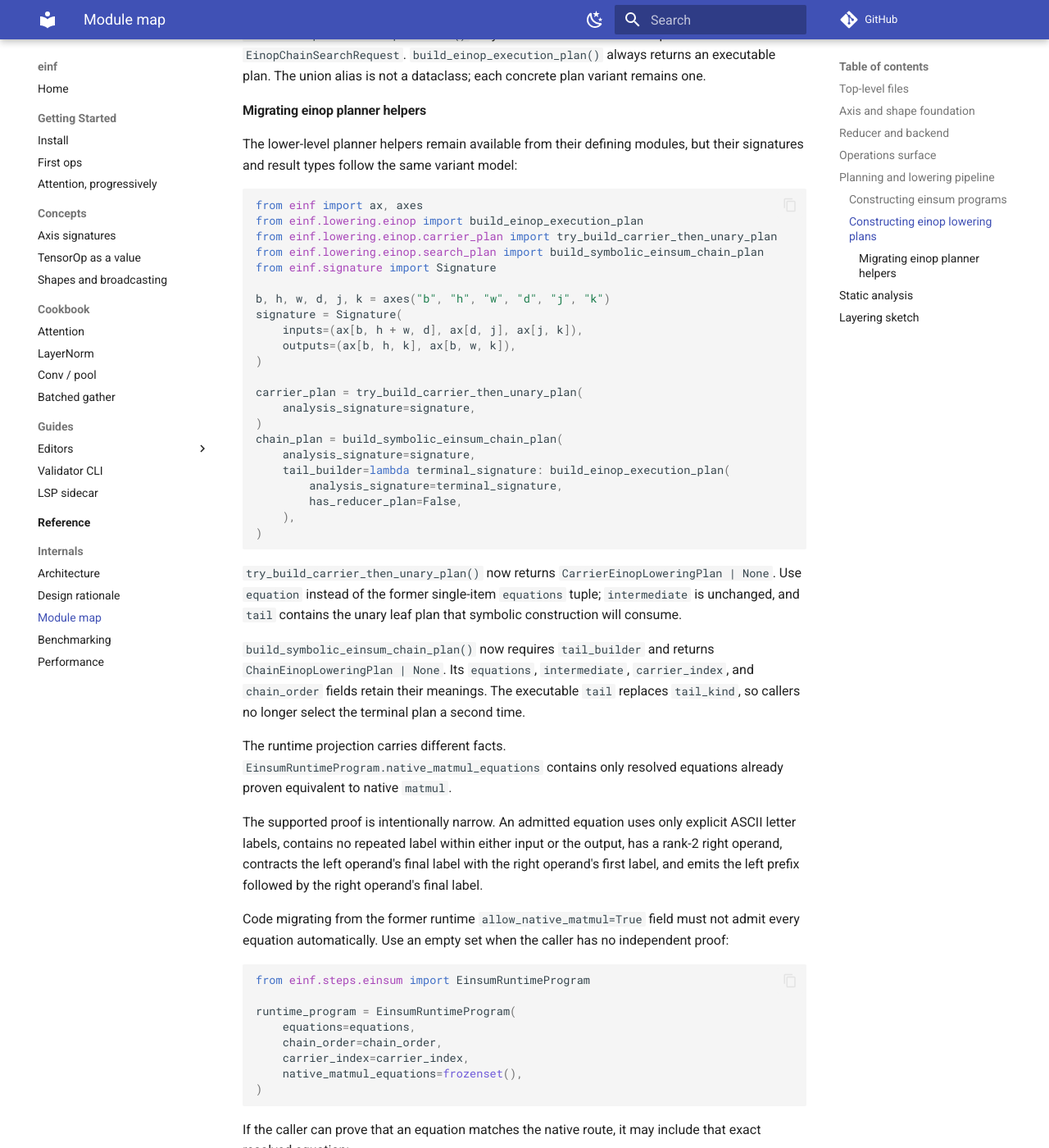
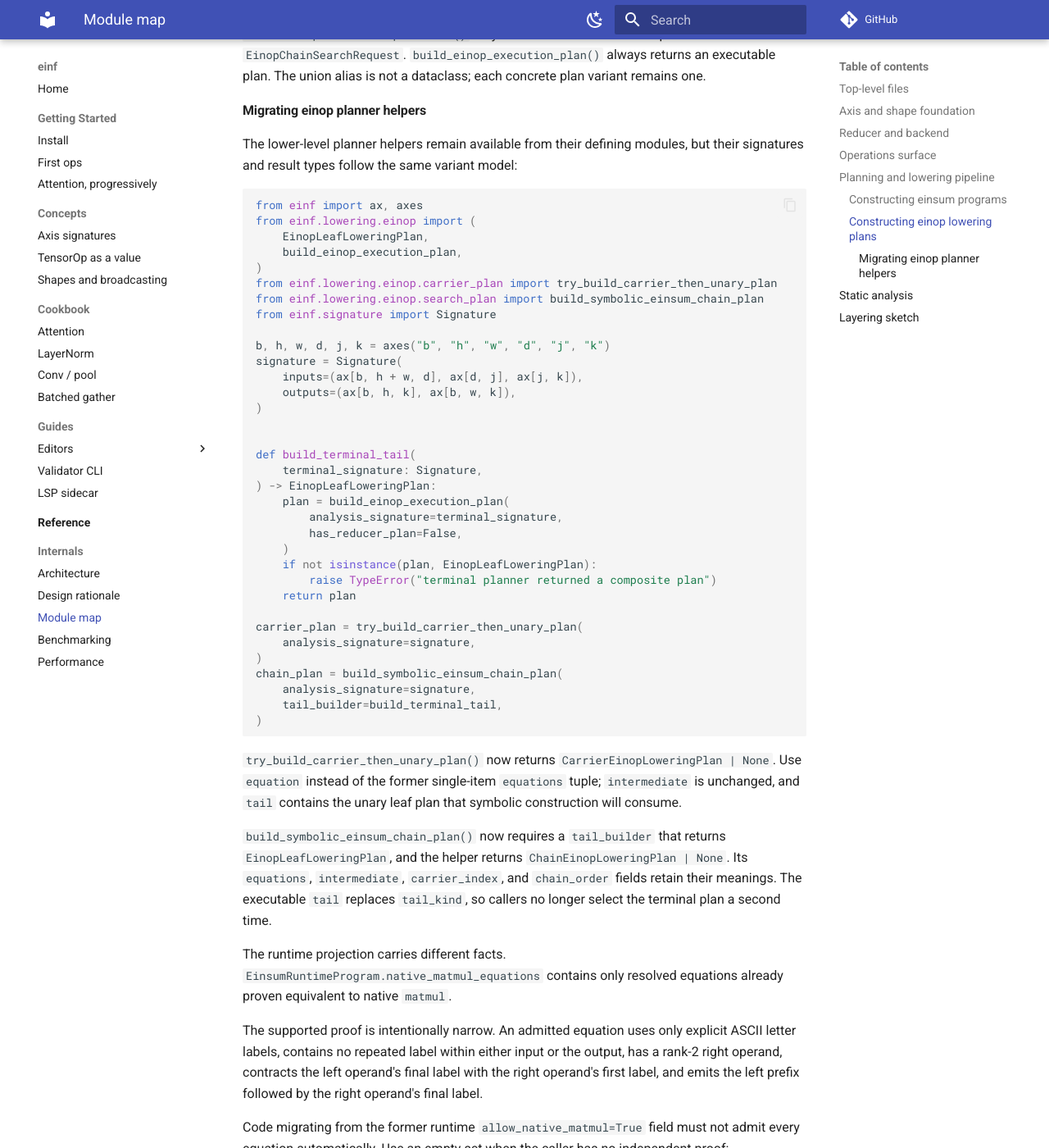
Before and after one commit to isty2e/einf, an MkDocs documentation site: the page built from docs/internals/module-map.md, in a window 1280 px wide and 1400 px high, scrolled down 5119 px. Shown: the whole window at 82% size. Built offline with MkDocs 1.6.1 and Material for MkDocs 9.7.7, drawn with Linux system fonts in a browser that asks for light colours; comment, search, counter and statistics services are not loaded.

Commit message:
fix(lowering): align leaf tail authority

````diff
--- a/docs/internals/module-map.md
+++ b/docs/internals/module-map.md
@@ -238,7 +238,10 @@ but their signatures and result types follow the same variant model:
 
 ```python
 from einf import ax, axes
-from einf.lowering.einop import build_einop_execution_plan
+from einf.lowering.einop import (
+    EinopLeafLoweringPlan,
+    build_einop_execution_plan,
+)
 from einf.lowering.einop.carrier_plan import try_build_carrier_then_unary_plan
 from einf.lowering.einop.search_plan import build_symbolic_einsum_chain_plan
 from einf.signature import Signature
@@ -249,15 +252,24 @@ signature = Signature(
     outputs=(ax[b, h, k], ax[b, w, k]),
 )
 
+
+def build_terminal_tail(
+    terminal_signature: Signature,
+) -> EinopLeafLoweringPlan:
+    plan = build_einop_execution_plan(
+        analysis_signature=terminal_signature,
+        has_reducer_plan=False,
+    )
+    if not isinstance(plan, EinopLeafLoweringPlan):
+        raise TypeError("terminal planner returned a composite plan")
+    return plan
+
 carrier_plan = try_build_carrier_then_unary_plan(
     analysis_signature=signature,
 )
 chain_plan = build_symbolic_einsum_chain_plan(
     analysis_signature=signature,
-    tail_builder=lambda terminal_signature: build_einop_execution_plan(
-        analysis_signature=terminal_signature,
-        has_reducer_plan=False,
-    ),
+    tail_builder=build_terminal_tail,
 )
 ```
 
@@ -266,8 +278,9 @@ chain_plan = build_symbolic_einsum_chain_plan(
 single-item `equations` tuple; `intermediate` is unchanged, and `tail` contains
 the unary leaf plan that symbolic construction will consume.
 
-`build_symbolic_einsum_chain_plan()` now requires `tail_builder` and returns
-`ChainEinopLoweringPlan | None`. Its `equations`, `intermediate`,
+`build_symbolic_einsum_chain_plan()` now requires a `tail_builder` that returns
+`EinopLeafLoweringPlan`, and the helper returns `ChainEinopLoweringPlan | None`.
+Its `equations`, `intermediate`,
 `carrier_index`, and `chain_order` fields retain their meanings. The executable
 `tail` replaces `tail_kind`, so callers no longer select the terminal plan a
 second time.
````
Also changed, not shown: 4 other files.
